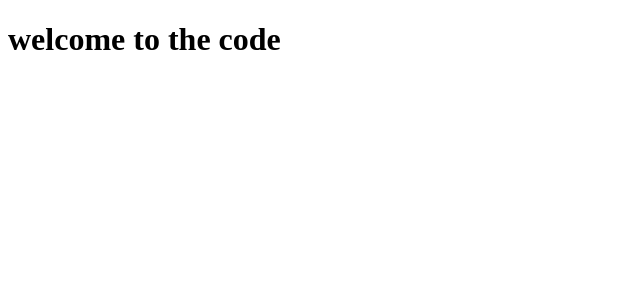
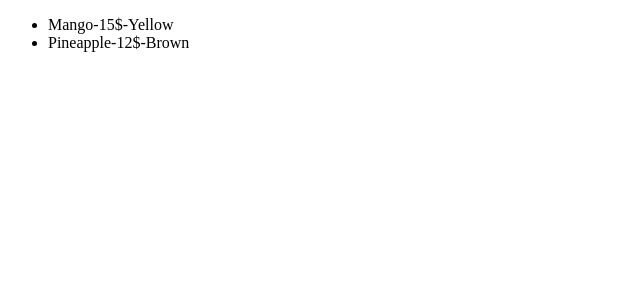
Before and after one commit to Leshan21/react-vite, a React (Vite) app in the folder reactPro/: page / in a window 1280 px wide. Shown: the top 300 px of the page, without its empty margins (0-640 px from the left). Built offline with nearby package versions, Linux system fonts and the light colour scheme.

Commit message:
list rendaring using ternary operators

```diff
--- a/reactPro/src/App.jsx
+++ b/reactPro/src/App.jsx
@@ -5,7 +5,7 @@ function App() {
 
   return (
     <>
-     <ConditionalComponents/>
+     <Fruits/>
     </>
   );
 }
--- a/reactPro/src/components/Fruit.jsx
+++ b/reactPro/src/components/Fruit.jsx
@@ -1,8 +1,8 @@
 const Fruit = ({ name, price, color }) => {
   return (
-    <li>
-      {name}-{price}$-{color}
-    </li>
+      <>
+        {price> 10 ? <li>{name}-{price}$-{color}</li> :  ""}
+      </>
   );
 };
 
```
